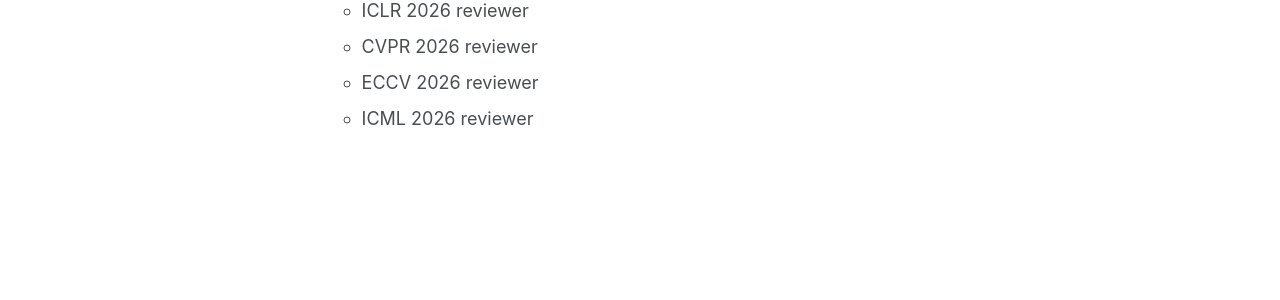
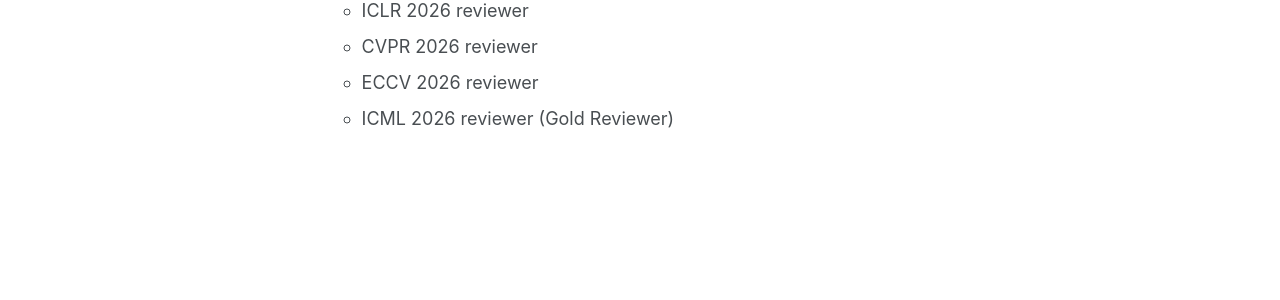
Before and after one commit to Harry-first/haipengzhang, a Jekyll site: the page built from _pages/teaching.md, in a window 1280 px wide and 1207 px high. Shown: the part 667-967 px from the top of the window. Built offline with Jekyll 4.4.1, drawn with Linux system fonts in a browser that asks for light colours; some web fonts are replaced.

Commit message:
Update teaching.md

```diff
--- a/_pages/teaching.md
+++ b/_pages/teaching.md
@@ -22,4 +22,4 @@
   - ICLR 2026 reviewer
   - CVPR 2026 reviewer
   - ECCV 2026 reviewer
-  - ICML 2026 reviewer
+  - ICML 2026 reviewer (Gold Reviewer)
```
